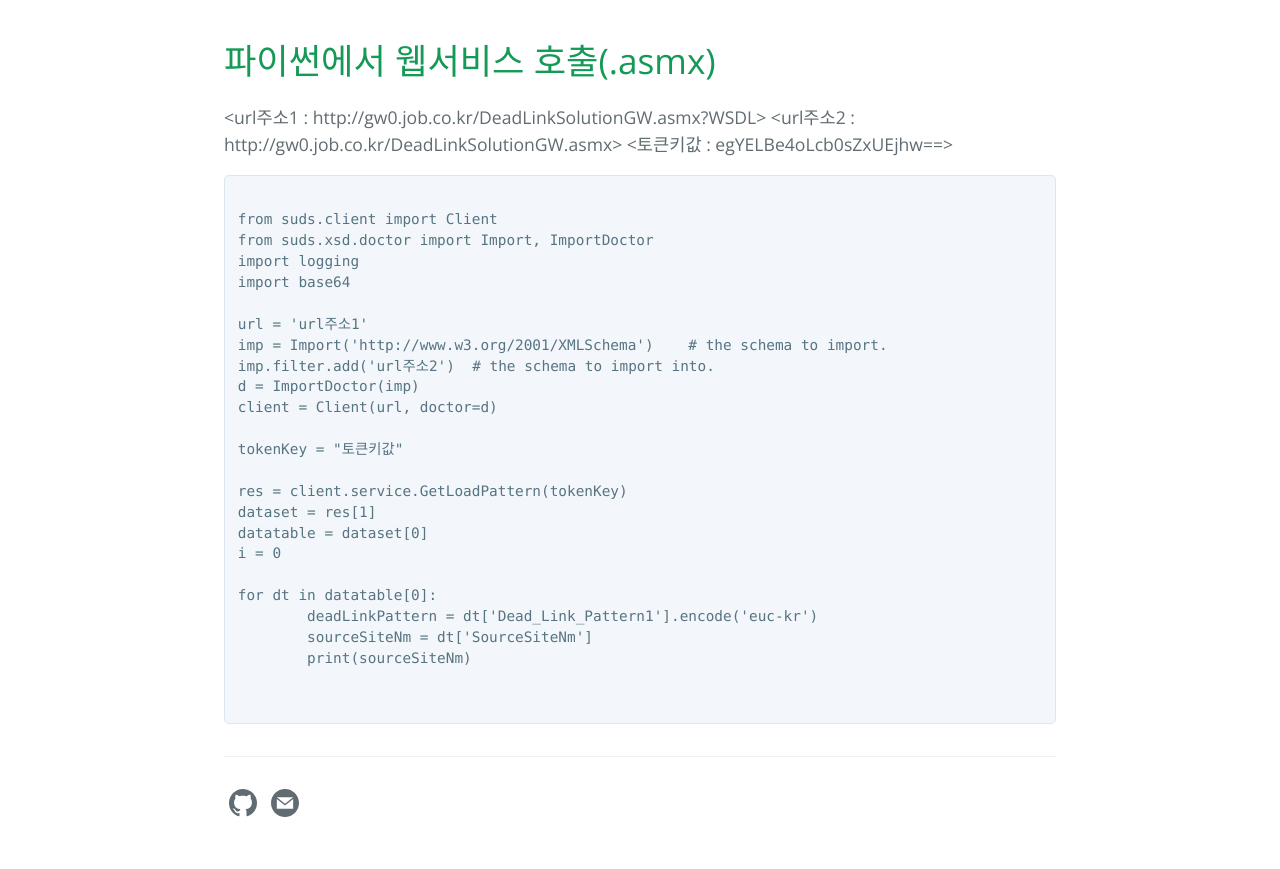
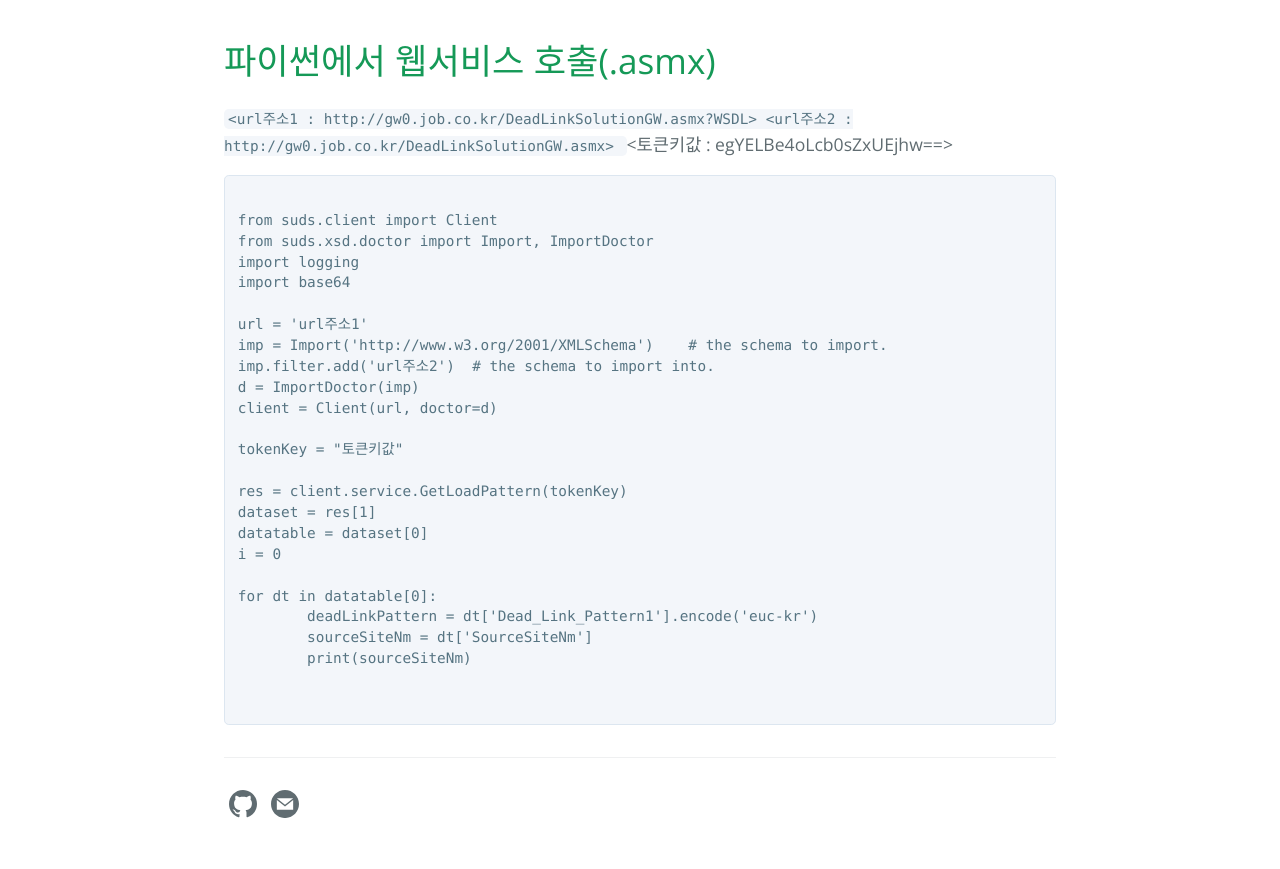
Before and after one commit to zzingyuna/test_site.github.io, a Jekyll site: the page built from _posts/2018-04-30-python_callwebservice.md, in a window 1280 px wide. Shown: the part 364-1233 px from the top of the page. Built offline with Jekyll 4.4.1, drawn with Linux system fonts in a browser that asks for light colours.

Commit message:
Update 2018-04-30-python_callwebservice.md

`````diff
--- a/_posts/2018-04-30-python_callwebservice.md
+++ b/_posts/2018-04-30-python_callwebservice.md
@@ -4,12 +4,12 @@ layout: post
 # 파이썬에서 웹서비스 호출(.asmx)
 
 
-<url주소1 : http://gw0.job.co.kr/DeadLinkSolutionGW.asmx?WSDL>
+``<url주소1 : http://gw0.job.co.kr/DeadLinkSolutionGW.asmx?WSDL>
 <url주소2 : http://gw0.job.co.kr/DeadLinkSolutionGW.asmx>
-<토큰키값 : egYELBe4oLcb0sZxUEjhw==>
+``<토큰키값 : egYELBe4oLcb0sZxUEjhw==>
 
 
-```no-highlight
+````no-highlight
 
 from suds.client import Client
 from suds.xsd.doctor import Import, ImportDoctor
`````
